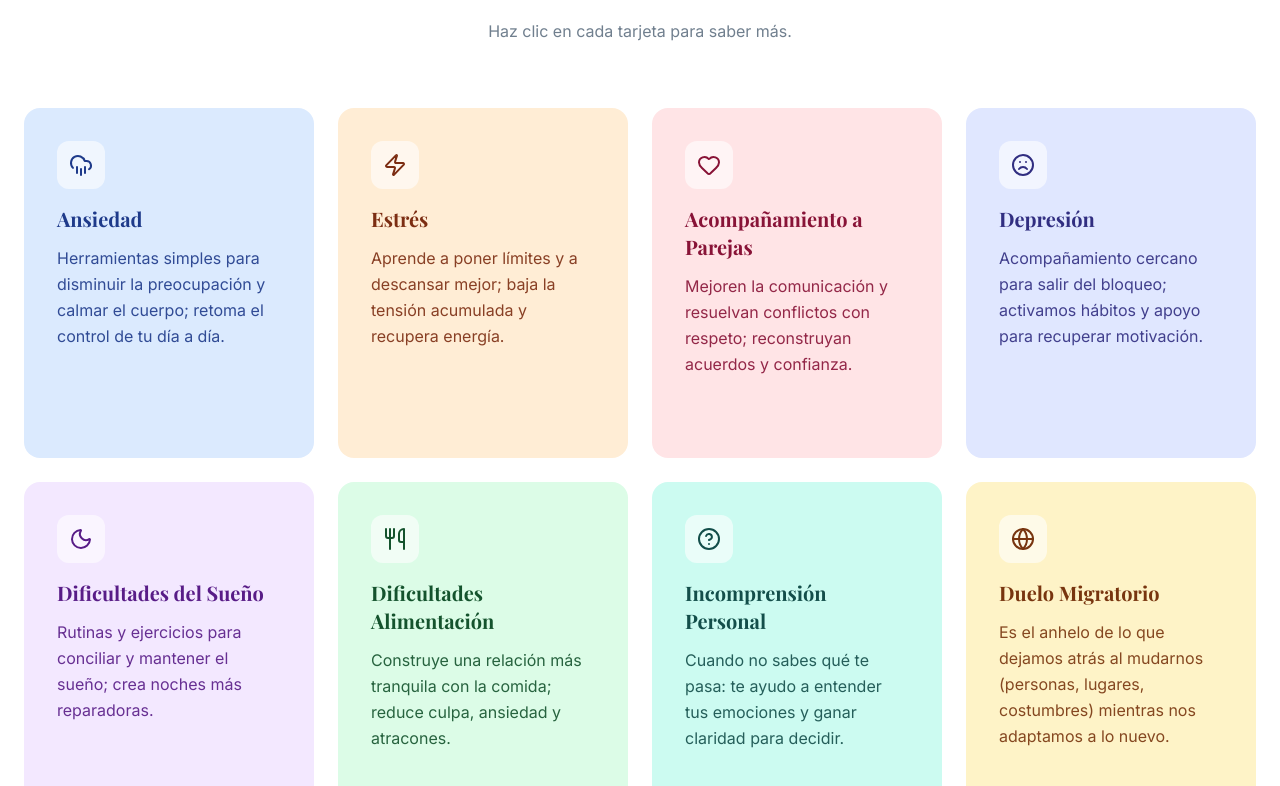
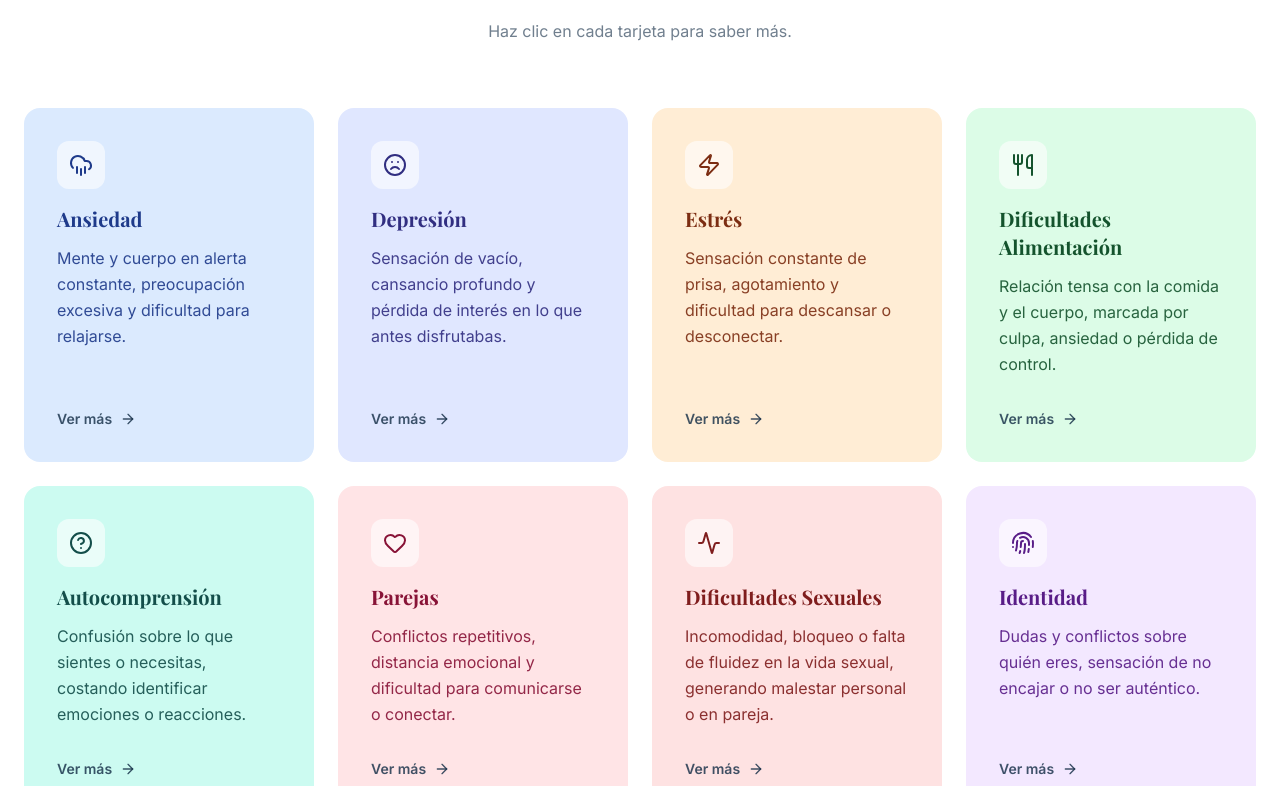
Before and after one commit to danielfe125050-lab/terapia-serena, a React (Vite) app: page / in a window 1280 px wide. Shown: the part 934-1720 px from the top of the page. Built offline with nearby package versions, Linux system fonts and the light colour scheme; a web font is replaced by a local one.

Commit message:
update: Ajuste de profesionales, menú y deep linking

```diff
--- a/src/components/InteractiveServices.jsx
+++ b/src/components/InteractiveServices.jsx
@@ -1,83 +1,204 @@
-import React, { useState } from 'react';
+import React, { useState, useEffect } from 'react';
 import { motion, AnimatePresence } from 'framer-motion';
-import { CloudRain, Zap, Heart, Frown, Moon, Utensils, CircleHelp, ArrowRight, X, Globe } from 'lucide-react';
+import { CloudRain, Zap, Heart, Frown, Utensils, CircleHelp, ArrowRight, X, Globe, Activity, Fingerprint } from 'lucide-react';
+import { useLocation } from 'react-router-dom';
 
 const services = [
     {
         id: 1,
         title: "Ansiedad",
-        desc: "Herramientas simples para disminuir la preocupación y calmar el cuerpo; retoma el control de tu día a día.",
-        color: "bg-blue-100", // Azul suave más saturado
+        desc: "Mente y cuerpo en alerta constante, preocupación excesiva y dificultad para relajarse.",
+        fullDesc: "A veces sientes que tu mente y tu cuerpo están en alerta, incluso cuando no hay un motivo claro. La preocupación aparece de forma constante, te cuesta relajarte y sientes que algo malo podría pasar. Con el tiempo, esta sensación empieza a afectar tu bienestar, tus relaciones y tu vida diaria.",
+        color: "bg-blue-100",
         textColor: "text-blue-900",
-        icon: CloudRain
+        icon: CloudRain,
+        details: [
+            "Vivir con preocupación constante o sensación de peligro",
+            "Sentirte inquieto/a, nervioso/a o en estado de alerta permanente",
+            "Pensamientos que no se detienen",
+            "Palpitaciones, presión en el pecho o dificultad para respirar",
+            "Tensión muscular, dolores de cabeza o molestias en el estómago",
+            "Dificultad para dormir, descansar o concentrarte",
+            "Evitar situaciones por miedo o malestar"
+        ]
     },
     {
         id: 2,
-        title: "Estrés",
-        desc: "Aprende a poner límites y a descansar mejor; baja la tensión acumulada y recupera energía.",
-        color: "bg-orange-100", // Naranja suave
-        textColor: "text-orange-900",
-        icon: Zap
+        title: "Depresión",
+        desc: "Sensación de vacío, cansancio profundo y pérdida de interés en lo que antes disfrutabas.",
+        fullDesc: "A veces sientes que no es solo tristeza, sino un vacío o un cansancio profundo que no se va. Lo que antes te motivaba ya no genera el mismo interés y todo parece más pesado. Este estado se mantiene en el tiempo y comienza a afectar cómo te sientes, piensas y te relacionas con tu entorno.",
+        color: "bg-indigo-100",
+        textColor: "text-indigo-900",
+        icon: Frown,
+        details: [
+            "Tristeza frecuente o sensación de vacío",
+            "Pérdida de interés o placer en actividades que antes disfrutabas",
+            "Cansancio constante o falta de energía",
+            "Cambios en el sueño o el apetito",
+            "Autocrítica, culpa o desánimo persistente",
+            "Tendencia al aislamiento"
+        ]
     },
     {
         id: 3,
-        title: "Acompañamiento a Parejas",
-        desc: "Mejoren la comunicación y resuelvan conflictos con respeto; reconstruyan acuerdos y confianza.",
-        color: "bg-rose-100", // Rosa suave
-        textColor: "text-rose-900",
-        icon: Heart
+        title: "Estrés",
+        desc: "Sensación constante de prisa, agotamiento y dificultad para descansar o desconectar.",
+        fullDesc: "A veces sientes que vas siempre apurado/a, como si no pudieras parar. Las responsabilidades se acumulan y no logras descansar lo suficiente. Aunque sigues funcionando, tu cuerpo y tu mente están agotados.",
+        color: "bg-orange-100",
+        textColor: "text-orange-900",
+        icon: Zap,
+        details: [
+            "Sensación de cansancio la mayor parte del tiempo",
+            "Irritabilidad o poca paciencia",
+            "Dificultad para concentrarte o tomar decisiones",
+            "Dolores frecuentes en cuello, espalda o mandíbula",
+            "Sensación constante de estar “corriendo” o bajo presión"
+        ]
     },
     {
         id: 4,
-        title: "Depresión",
-        desc: "Acompañamiento cercano para salir del bloqueo; activamos hábitos y apoyo para recuperar motivación.",
-        color: "bg-indigo-100", // Indigo suave
-        textColor: "text-indigo-900",
-        icon: Frown
+        title: "Dificultades Alimentación",
+        desc: "Relación tensa con la comida y el cuerpo, marcada por culpa, ansiedad o pérdida de control.",
+        fullDesc: "A veces sientes que tu relación con la comida y con tu cuerpo se vuelve tensa o angustiante. La comida ocupa mucho espacio en tus pensamientos y aparece la culpa, la ansiedad o la sensación de pérdida de control. No es solo lo que comes, sino cómo te sientes contigo.",
+        color: "bg-green-100",
+        textColor: "text-green-900",
+        icon: Utensils,
+        details: [
+            "Preocupación constante por la comida, el peso o la imagen corporal",
+            "Restricción alimentaria o dietas muy estrictas",
+            "Comer con ansiedad o sentir que pierdes el control",
+            "Uso de la comida para calmar emociones",
+            "Culpa, vergüenza o malestar después de comer",
+            "Evitar comidas o situaciones sociales",
+            "Cambios notorios en el peso"
+        ]
     },
     {
         id: 5,
-        title: "Dificultades del Sueño",
-        desc: "Rutinas y ejercicios para conciliar y mantener el sueño; crea noches más reparadoras.",
-        color: "bg-purple-100", // Morado suave
-        textColor: "text-purple-900",
-        icon: Moon
+        title: "Autocomprensión",
+        desc: "Confusión sobre lo que sientes o necesitas, costando identificar emociones o reacciones.",
+        fullDesc: "A veces sientes que no logras entender del todo lo que te pasa. Te cuesta identificar lo que sientes, lo que necesitas o por qué reaccionas de cierta manera. Esto puede generar confusión y una sensación de desconexión contigo mismo/a.",
+        color: "bg-teal-100",
+        textColor: "text-teal-900",
+        icon: CircleHelp,
+        details: [
+            "Dificultad para reconocer o nombrar tus emociones",
+            "Sensación de “no saber qué te pasa”",
+            "Confusión frente a tus decisiones o reacciones",
+            "Tendencia a minimizar lo que sientes",
+            "Dificultad para reconocer tus necesidades y límites",
+            "Sensación de desconexión contigo o con tu cuerpo"
+        ]
     },
     {
         id: 6,
-        title: "Dificultades Alimentación",
-        desc: "Construye una relación más tranquila con la comida; reduce culpa, ansiedad y atracones.",
-        color: "bg-green-100", // Verde suave
-        textColor: "text-green-900",
-        icon: Utensils
+        title: "Parejas",
+        desc: "Conflictos repetitivos, distancia emocional y dificultad para comunicarse o conectar.",
+        fullDesc: "A veces sientes que en la relación algo no está funcionando como antes. Aparecen discusiones, silencios o distancia emocional, y aunque hay intención de mejorar, no siempre saben cómo hacerlo.",
+        color: "bg-rose-100",
+        textColor: "text-rose-900",
+        icon: Heart,
+        details: [
+            "Discusiones frecuentes o silencios prolongados",
+            "Dificultad para expresar lo que sienten",
+            "Sensación de distancia emocional",
+            "Conflictos que se repiten sin resolverse",
+            "Falta de acuerdos, confianza o conexión"
+        ]
     },
     {
         id: 7,
-        title: "Incomprensión Personal",
-        desc: "Cuando no sabes qué te pasa: te ayudo a entender tus emociones y ganar claridad para decidir.",
-        color: "bg-teal-100", // Teal suave
-        textColor: "text-teal-900",
-        icon: CircleHelp
+        title: "Dificultades Sexuales",
+        desc: "Incomodidad, bloqueo o falta de fluidez en la vida sexual, generando malestar personal o en pareja.",
+        fullDesc: "A veces sientes que algo no fluye como te gustaría en tu vida sexual. Puede aparecer incomodidad, bloqueo, desconexión o preocupación, y esto empieza a generar malestar contigo mismo/a o en tus vínculos. No siempre es fácil hablarlo, y muchas veces se vive en silencio.",
+        color: "bg-red-100", // Rojo suave para variar
+        textColor: "text-red-900",
+        icon: Activity, // Usando Activity como metáfora de intimidad/energía física
+        details: [
+            "Sentir ansiedad, tensión o incomodidad en situaciones sexuales",
+            "Falta de deseo o dificultad para conectar con el disfrute",
+            "Pensamientos de presión, miedo o autoexigencia",
+            "Sensación de desconexión con tu cuerpo",
+            "Evitar encuentros íntimos para no sentirte mal",
+            "Vergüenza, culpa o frustración en relación a tu vida sexual",
+            "Dificultad para hablar de esto con tu pareja o con otras personas"
+        ]
     },
     {
         id: 8,
+        title: "Identidad",
+        desc: "Dudas y conflictos sobre quién eres, sensación de no encajar o no ser auténtico.",
+        fullDesc: "A veces sientes dudas, incomodidad o conflicto con aspectos de quién eres. Puede haber confusión, cuestionamientos o una sensación de no encajar del todo, y esto genera malestar interno o dificultad para relacionarte con los demás de manera auténtica.",
+        color: "bg-purple-100",
+        textColor: "text-purple-900",
+        icon: Fingerprint,
+        details: [
+            "Dudas persistentes sobre tu identidad o cómo te sientes contigo",
+            "Sensación de confusión o contradicción interna",
+            "Malestar al intentar encajar en expectativas externas",
+            "Miedo a expresar quién eres realmente",
+            "Sensación de no pertenecer o de estar “fuera de lugar”",
+            "Necesidad de entenderte mejor sin saber por dónde empezar"
+        ]
+    },
+    {
+        id: 9,
         title: "Duelo Migratorio",
-        desc: "Es el anhelo de lo que dejamos atrás al mudarnos (personas, lugares, costumbres) mientras nos adaptamos a lo nuevo.",
-        color: "bg-amber-100", // Ámbar (Nostalgia/Hogar)
+        desc: "Nostalgia y confusión al dejar atrás tu hogar, sintiéndote entre dos mundos.",
+        fullDesc: "A veces sientes una mezcla de nostalgia, tristeza y confusión al haber dejado atrás personas, lugares, costumbres y una forma de vida conocida. Mientras intentas adaptarte a lo nuevo, puede aparecer la sensación de no pertenecer del todo, de estar entre dos mundos. Este proceso no siempre es visible para los demás, pero se vive profundamente por dentro.",
+        color: "bg-amber-100",
         textColor: "text-amber-900",
         icon: Globe,
         details: [
-            "Extraño a mi gente y mis lugares, me siento fuera de lugar.",
-            "Echo de menos mis rutinas y mi forma de vivir.",
-            "Siento culpa por irme… o por quedarme.",
-            "A veces idealizo mi país; otras, idealizo el nuevo.",
-            "Estoy más sensible o cansado de lo normal."
+            "Extrañar a tu gente, tus lugares o tu cultura, y sentirte fuera de lugar",
+            "Echar de menos tus rutinas, tu forma de vivir o de relacionarte",
+            "Sentir culpa por haberte ido… o por quedarte",
+            "Idealizar a veces tu país de origen y, otras veces, el nuevo lugar",
+            "Sentirte más sensible, cansado/a o emocionalmente vulnerable",
+            "Tener la sensación de no encajar completamente ni aquí ni allá",
+            "Vivir emociones contradictorias: gratitud y tristeza al mismo tiempo"
         ]
     }
 ];
 
 const InteractiveServices = () => {
     const [selectedId, setSelectedId] = useState(null);
+    const location = useLocation();
+
+    // Función para manejar el cambio de hash
+    // Efecto para escuchar cambios de ruta, hash y eventos personalizados
+    useEffect(() => {
+        // Manejador para el evento personalizado desde el menú
+        const handleOpenService = (event) => {
+            const id = event.detail;
+            if (id) setSelectedId(id);
+        };
+
+        // Manejador tradicional por hash
+        const handleHashChange = () => {
+            if (window.location.hash && window.location.hash.includes('servicio-')) {
+                const id = parseInt(window.location.hash.split('servicio-')[1]);
+                if (!isNaN(id) && id >= 1 && id <= 9) {
+                    setTimeout(() => {
+                        setSelectedId(id);
+                    }, 600);
+                }
+            }
+        };
+
+        // Registrar listeners
+        window.addEventListener('openService', handleOpenService);
+        window.addEventListener('hashchange', handleHashChange);
+
+        // Chequeo inicial
+        handleHashChange();
+
+        return () => {
+            window.removeEventListener('openService', handleOpenService);
+            window.removeEventListener('hashchange', handleHashChange);
+        };
+    }, [location]);
+
 
     return (
         <section className="section relative z-10 bg-white" id="servicios">
@@ -105,8 +226,10 @@ const InteractiveServices = () => {
                                 <p className={`text-base ${service.textColor} opacity-90 font-medium leading-relaxed`}>{service.desc}</p>
                             </div>
 
-                            <div className="mt-auto pt-4 flex items-center gap-2 text-xs font-bold uppercase tracking-widest text-accent/60 opacity-0 group-hover:opacity-100 transition-opacity">
-                                Agendar <ArrowRight className="w-4 h-4" />
+                            <div className="mt-auto pt-4 flex items-center justify-between">
+                                <span className="text-sm font-bold text-accent/80 group-hover:text-accent transition-colors flex items-center gap-2">
+                                    Ver más <ArrowRight className="w-4 h-4 group-hover:translate-x-1 transition-transform" />
+                                </span>
                             </div>
                         </motion.div>
                     ))}
@@ -146,7 +269,7 @@ const InteractiveServices = () => {
 
                                             <h3 className={`text-3xl font-serif font-bold ${service.textColor} mb-4`}>{service.title}</h3>
                                             <p className={`text-lg ${service.textColor} leading-relaxed font-medium mb-8`}>
-                                                {service.desc}
+                                                {service.fullDesc || service.desc}
                                             </p>
 
                                             {service.details && (
--- a/src/components/MenuDrawer.jsx
+++ b/src/components/MenuDrawer.jsx
@@ -21,15 +21,34 @@ const MenuDrawer = () => {
 
     const handleNavigation = (href) => {
         setIsOpen(false);
-        if (href.startsWith('#')) {
-            // Si estamos en home, scroll normal
+        if (href.startsWith('#servicio-')) {
+            // Lógica especial para abrir servicios directamente
+            const serviceId = parseInt(href.replace('#servicio-', ''));
+            // 1. Navegar a home si no estamos allí
+            if (location.pathname !== '/') {
+                navigate('/');
+                setTimeout(() => {
+                    const element = document.getElementById('servicios');
+                    if (element) element.scrollIntoView({ behavior: 'smooth' });
+                    // Despachar evento para abrir modal
+                    window.dispatchEvent(new CustomEvent('openService', { detail: serviceId }));
+                }, 100);
+            } else {
+                // 2. Si ya estamos en home, scrollear y abrir
+                const element = document.getElementById('servicios');
+                if (element) element.scrollIntoView({ behavior: 'smooth' });
+                // Despachar evento para abrir modal (con pequeño delay para que el scroll inicie)
+                setTimeout(() => {
+                    window.dispatchEvent(new CustomEvent('openService', { detail: serviceId }));
+                }, 300);
+            }
+        } else if (href.startsWith('#')) {
+            // Scroll normal para otras secciones
             if (location.pathname === '/') {
                 const element = document.querySelector(href);
                 if (element) element.scrollIntoView({ behavior: 'smooth' });
             } else {
-                // Si estamos en login/dashboard, ir a home primero
                 navigate('/');
-                // Pequeño timeout para dar tiempo a cargar home antes de scrollear (solución simple)
                 setTimeout(() => {
                     const element = document.querySelector(href);
                     if (element) element.scrollIntoView({ behavior: 'smooth' });
@@ -51,13 +70,14 @@ const MenuDrawer = () => {
             href: "#servicios",
             subItems: [
                 { title: "Ansiedad", href: "#servicio-1" },
-                { title: "Estrés", href: "#servicio-2" },
-                { title: "Acompañamiento a Parejas", href: "#servicio-3" },
-                { title: "Depresión", href: "#servicio-4" },
-                { title: "Dificultades del Sueño", href: "#servicio-5" },
-                { title: "Alimentación", href: "#servicio-6" },
-                { title: "Incomprensión Personal", href: "#servicio-7" },
-                { title: "Duelo Migratorio", href: "#servicio-8" }
+                { title: "Depresión", href: "#servicio-2" },
+                { title: "Estrés", href: "#servicio-3" },
+                { title: "Dificultades Alimentación", href: "#servicio-4" },
+                { title: "Autocomprensión", href: "#servicio-5" },
+                { title: "Parejas", href: "#servicio-6" },
+                { title: "Dificultades Sexuales", href: "#servicio-7" },
+                { title: "Identidad", href: "#servicio-8" },
+                { title: "Duelo Migratorio", href: "#servicio-9" }
             ]
         },
         {
@@ -86,13 +106,7 @@ const MenuDrawer = () => {
                 { title: "Psicoanalista", href: "#psicoanalista" },
                 { title: "Cognitivo-Conductual", href: "#cognitivo-conductual" },
                 { title: "Humanista", href: "#humanista" },
-                { title: "Sistémico", href: "#sist-mico" }, // slugify produce sist-mico por la tilde
-                { title: "Psiquiatría", href: "#psiquiatra" },
-                { title: "Neuropsicología", href: "#neuropsic-logo" },
-                { title: "Infanto-Juvenil", href: "#infanto-juvenil" },
-                { title: "Sexología", href: "#sex-loga" },
-                { title: "Forense", href: "#psic-logo-forense" },
-                { title: "Tercera Generación", href: "#tercera-generaci-n" }
+                { title: "Sistémico", href: "#sist-mico" } // slugify produce sist-mico por la tilde
             ]
         },
         {
--- a/src/components/Team.jsx
+++ b/src/components/Team.jsx
@@ -35,7 +35,8 @@ const team = [
         imgPosition: "100% 0%",
         bgSize: "400%"
     },
-    // Grupo 2: Especialistas y 3ra Generación
+    // Especialistas adicionales ocultos temporalmente hasta recibir información real
+    /*
     {
         name: "Dra. Sofia V.",
         role: "Psiquiatra",
@@ -84,6 +85,7 @@ const team = [
         imgPosition: "100% 100%",
         bgSize: "300% 200%"
     }
+    */
 ];
 
 const Team = () => {
```
Also changed, not shown: src/App.jsx (+14 -15 lines), public/logo.png.
